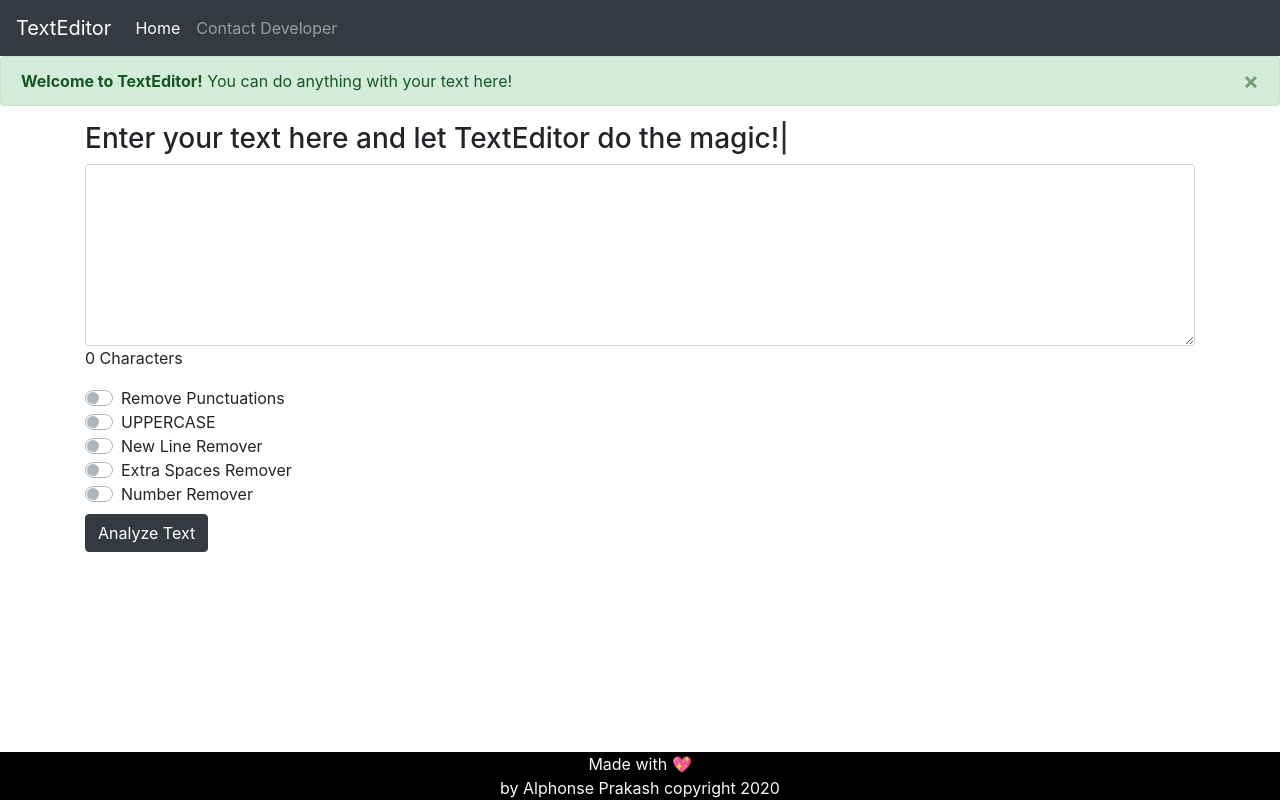
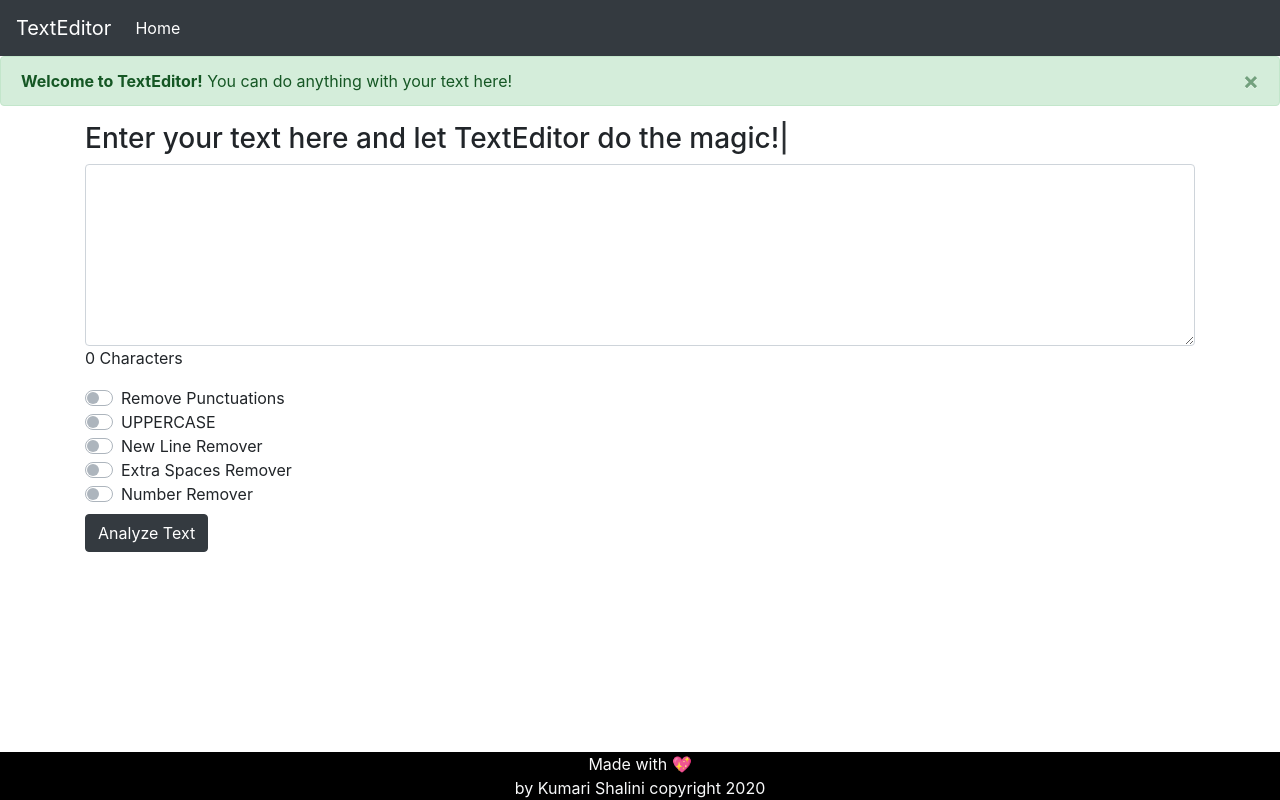
Before and after one commit to Alphonse-03/texteditornew, a Django app: page / in a window 1280 px wide. Run offline with Django 3.2, Linux system fonts and the light colour scheme; some libraries are stand-ins or nearby versions.

Commit message:
Update a.html

```diff
--- a/templates/a.html
+++ b/templates/a.html
@@ -38,9 +38,9 @@
       <li class="nav-item active">
         <a class="nav-link" href="{% url 'home' %}">Home <span class="sr-only">(current)</span></a>
       </li>
-      <li class="nav-item">
+     <!-- <li class="nav-item">
         <a class="nav-link" href="{% url 'about' %}">Contact Developer</a>
-      </li>
+      </li> -->
     </ul>
   </div>
 </nav>
@@ -126,7 +126,7 @@
 <footer class="footer">
   <div class="container">
     <span class="text-light">Made with 💖  <br>
-      by Alphonse Prakash copyright <script>document.write(new Date().getFullYear())</script></span>
+      by Kumari Shalini copyright <script>document.write(new Date().getFullYear())</script></span>
   </div>
 </footer>
     <script src="https://code.jquery.com/jquery-3.3.1.slim.min.js" integrity="sha384-q8i/X+965DzO0rT7abK41JStQIAqVgRVzpbzo5smXKp4YfRvH+8abtTE1Pi6jizo" crossorigin="anonymous"></script>
```
